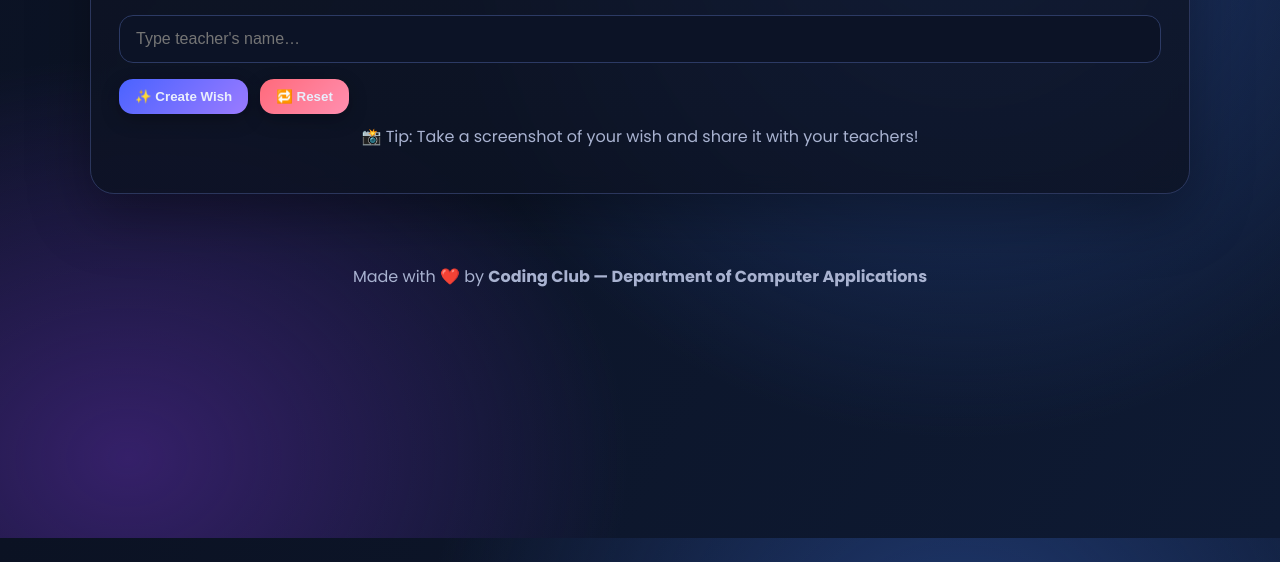
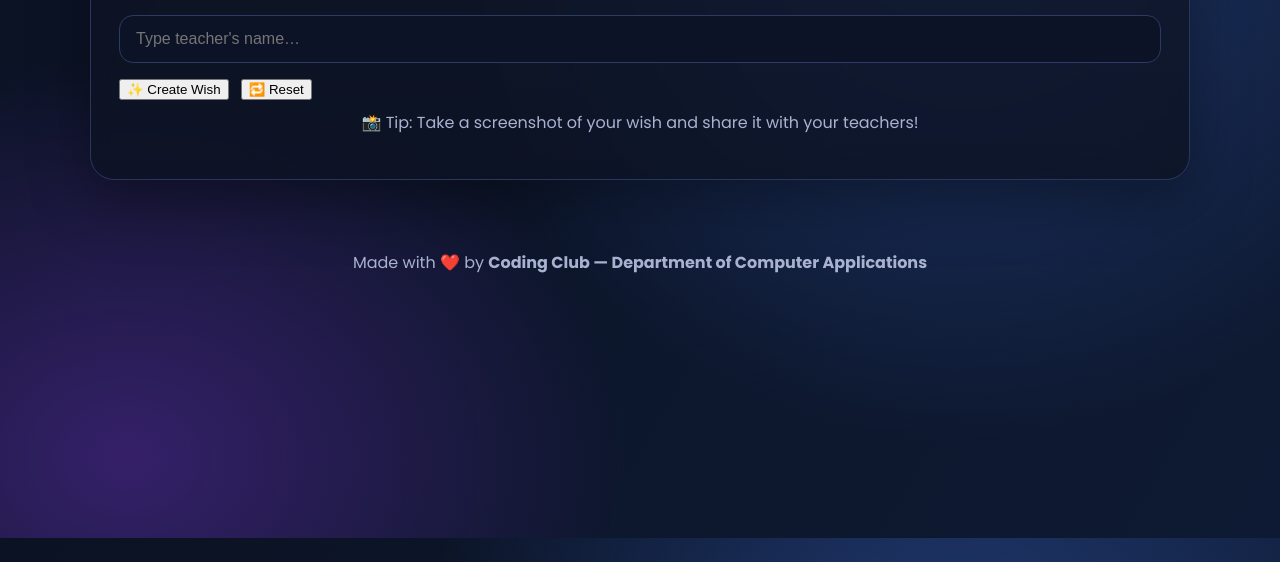
Before and after one commit to CodingClub-123/wishes2, a plain HTML site: page index.html in a window 1280 px wide. Shown: the part 262-824 px from the top of the page. Drawn offline with Linux system fonts and the light colour scheme.

Commit message:
Update index.html

```diff
--- a/index.html
+++ b/index.html
@@ -110,8 +110,8 @@
     <input id="teacherName" class="input" type="text" placeholder="Type teacher's name…" maxlength="40" />
 
     <div class="actions">
-      <button id="createBtn" class="btn primary">✨ Create Wish</button>
-      <button id="resetBtn" class="btn danger">🔁 Reset</button>
+      <button id="createBtn" type="button">✨ Create Wish</button>
+      <button id="resetBtn" type="button">🔁 Reset</button>
     </div>
 
     <!-- Wish Preview -->
```
